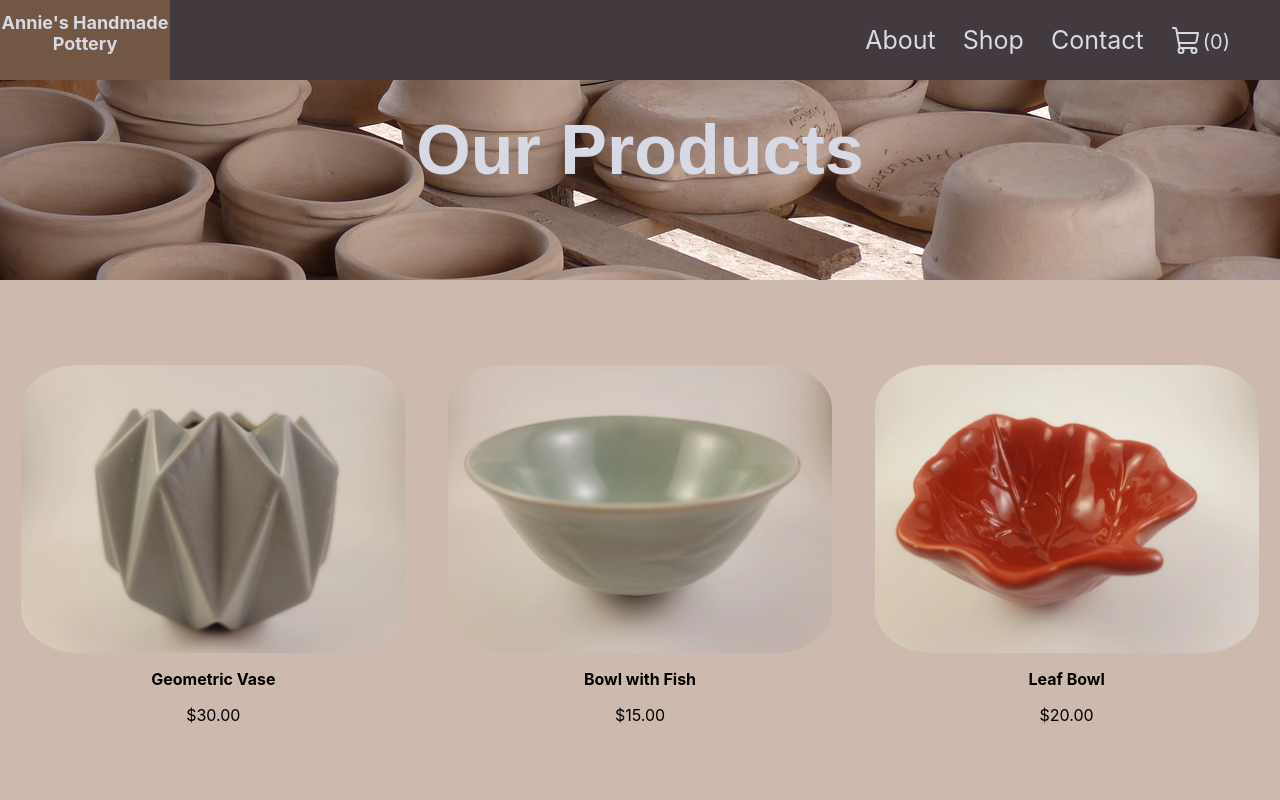
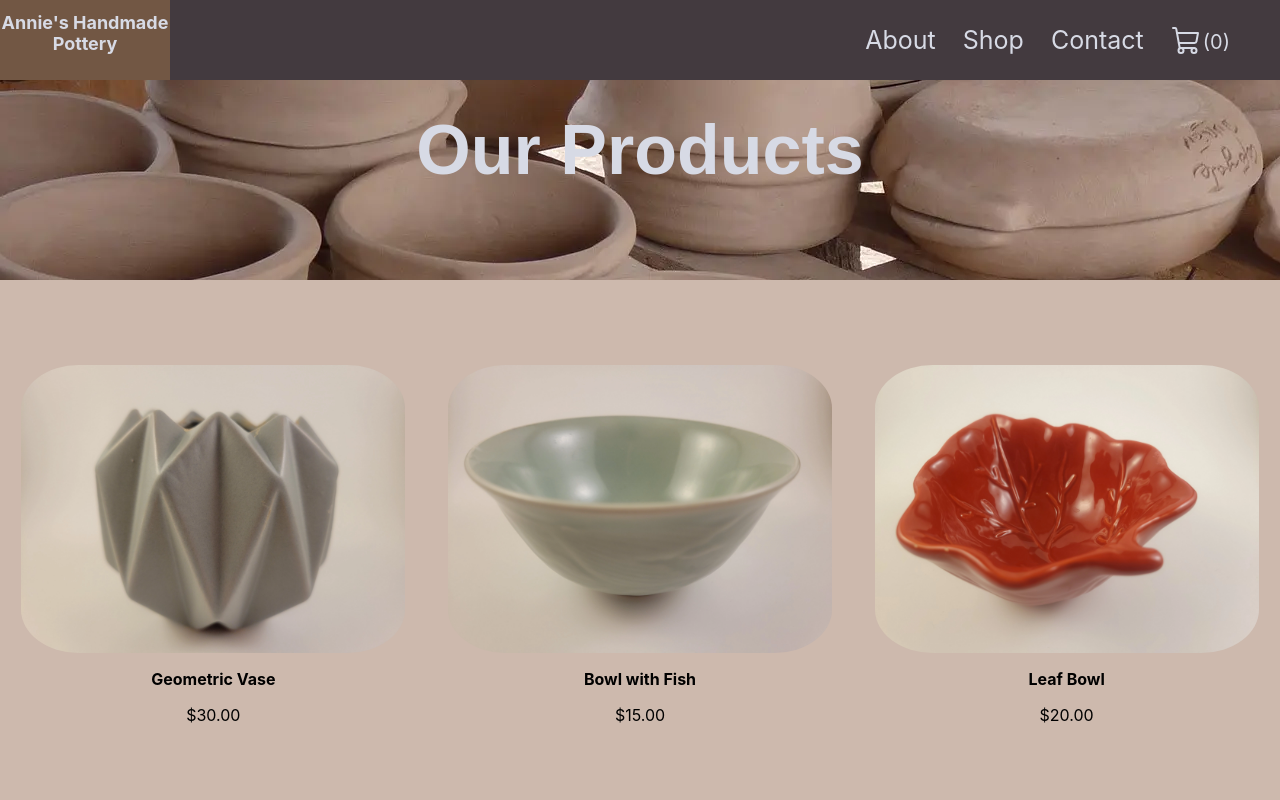
Before and after one commit to LaurenCummings/shop-project, a React (Create React App) app: page / in a window 1280 px wide. Shown: the top 800 px of the page. Built offline with nearby package versions, Linux system fonts and the light colour scheme.

Commit message:
Changed shop header background image - it was to short horizontally

```diff
--- a/src/components/Shop.css
+++ b/src/components/Shop.css
@@ -1,6 +1,6 @@
 .shopTitle {
     height: 200px;
-    background-image: url("../images/pottery-bg.jpg");
+    background-image: url("../images/pottery-bg.webp");
 }
 
 .shopTitle h1 {
```
Also changed, not shown: src/images/pottery-bg.jpg (deleted), src/images/pottery-bg.webp (added).
